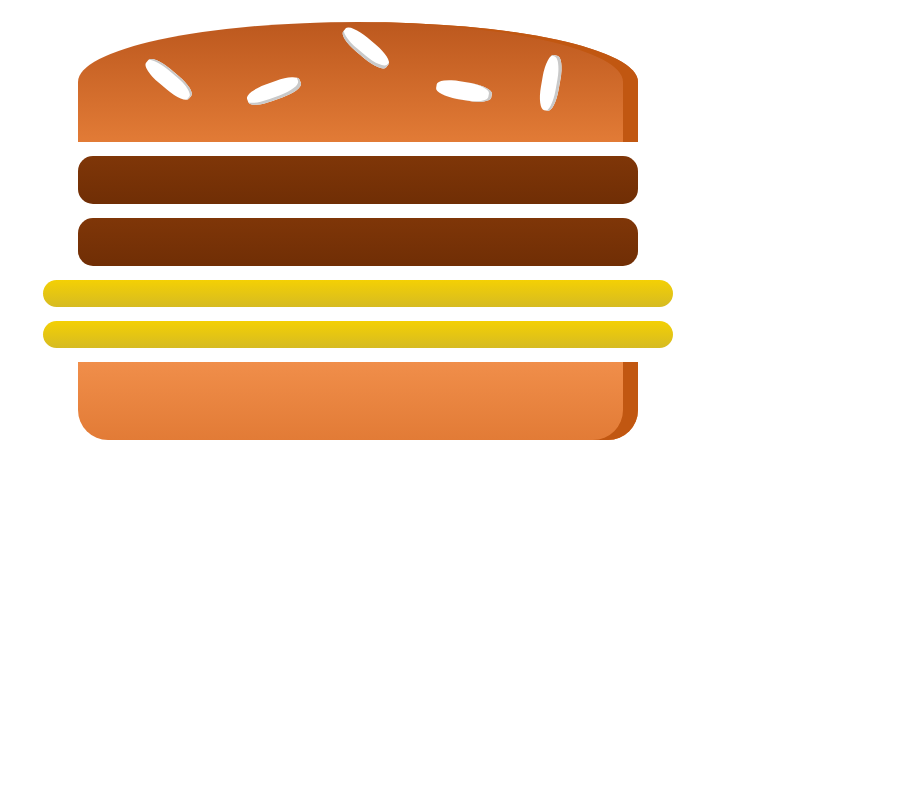
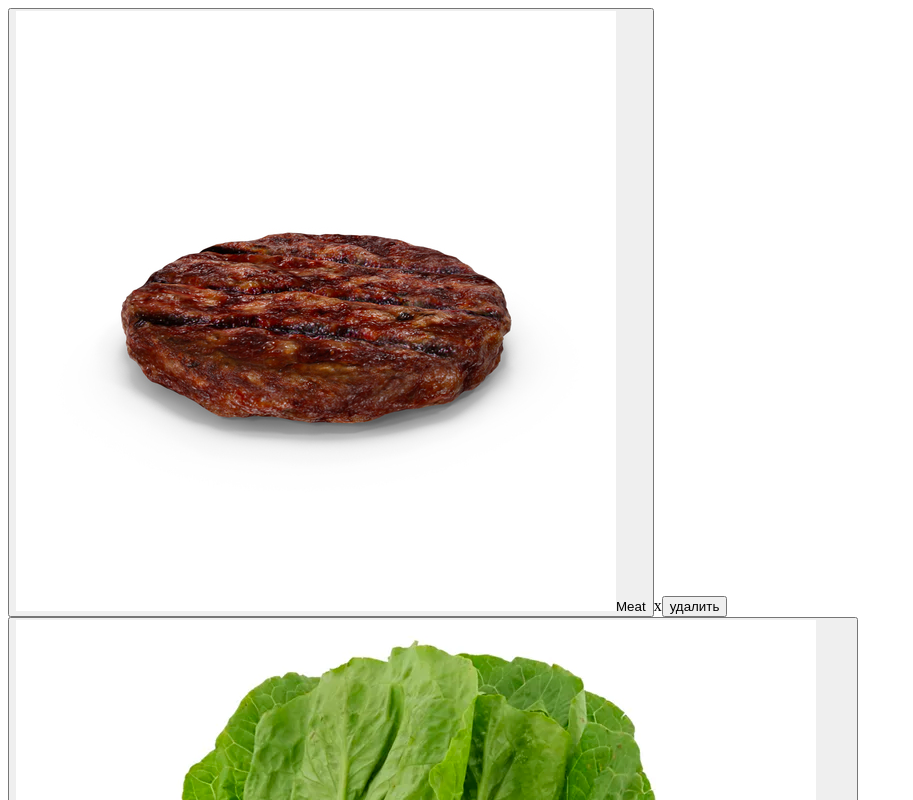
Before and after one commit to novikovaula007-rgb/hw-55, a React (Vite) app: page / in a window 1280 px wide. Shown: the top 800 px of the page, without its empty margins (0-913 px from the left). Built offline with nearby package versions, Linux system fonts and the light colour scheme.

Commit message:
burger page logic

```diff
--- a/src/App.tsx
+++ b/src/App.tsx
@@ -1,6 +1,8 @@
 
 import Burger from "./components/Burger/Burger.tsx";
 import {useState} from "react";
+import IngredientComponent from "./components/IngredientComponent/IngredientComponent.tsx";
+import {INGREDIENTS} from "./globalConstants.ts";
 
 function App() {
   const [ingredients, setIngredients] = useState([
@@ -9,7 +11,16 @@ function App() {
   ]);
   return (
     <>
-      <Burger ingredients={ingredients}/>
+      <div className='BurgerPage'>
+        <div className='IngredientsBlock'>
+          {INGREDIENTS.map((ingredient, index) => {
+            return <IngredientComponent key={index} name={ingredient.name} image={ingredient.image}/>
+          })}
+        </div>
+        <div className='BurgerBlock'>
+          <Burger ingredients={ingredients}/>
+        </div>
+      </div>
     </>
   )
 }
--- a/src/components/Ingredient/Ingredient.tsx
+++ b/src/components/IngredientComponent/IngredientComponent.tsx
@@ -9,7 +9,7 @@ interface Props {
     del: MouseEventHandler;
 }
 
-const Ingredient: React.FC<Props> = ({name, image, count, add, del}) => {
+const IngredientComponent: React.FC<Props> = ({name, image, count, add, del}) => {
     return (
         <div>
             <ButtonAdd add={add} image={image} name={name}/>
@@ -19,4 +19,4 @@ const Ingredient: React.FC<Props> = ({name, image, count, add, del}) => {
     );
 };
 
-export default Ingredient;
+export default IngredientComponent;
--- a/src/globalConstants.ts
+++ b/src/globalConstants.ts
@@ -2,9 +2,9 @@ import meatImage from '../src/assets/meat.png';
 import saladImage from '../src/assets/salad.png';
 import cheeseImage from '../src/assets/cheese.png';
 import bcnImage from '../src/assets/bcn.png';
-import type {Ingredient} from "./types";
+import type {IngredientInterface} from "./types";
 
-export const INGREDIENTS: Ingredient[] = [
+export const INGREDIENTS: IngredientInterface[] = [
     {name: 'Meat', price: 50, image: meatImage},
     {name: 'Salad', price: 50, image: saladImage},
     {name: 'Cheese', price: 50, image: cheeseImage},
--- a/src/types.d.ts
+++ b/src/types.d.ts
@@ -1,5 +1,7 @@
-export interface Ingredient {
-    name: string;
+export type TypeIngredient = 'Meat' | 'Cheese' | 'Bacon' | 'Salad'
+
+export interface IngredientInterface {
+    name: TypeIngredient;
     price: number;
     image: string;
 }
```
Also changed, not shown: src/components/Burger/Burger.tsx (+4 -4 lines), src/components/IngredientComponent/ButtonAdd/ButtonAdd.tsx (renamed from src/components/Ingredient/ButtonAdd/ButtonAdd.tsx).
